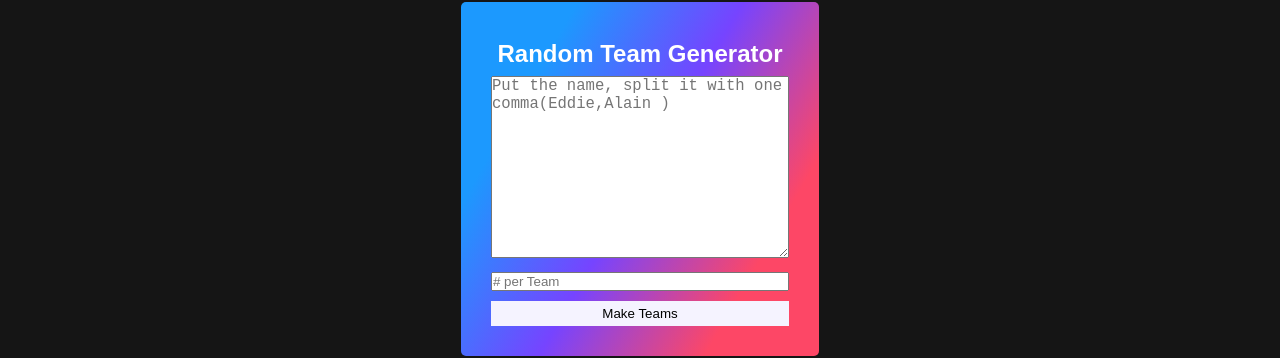
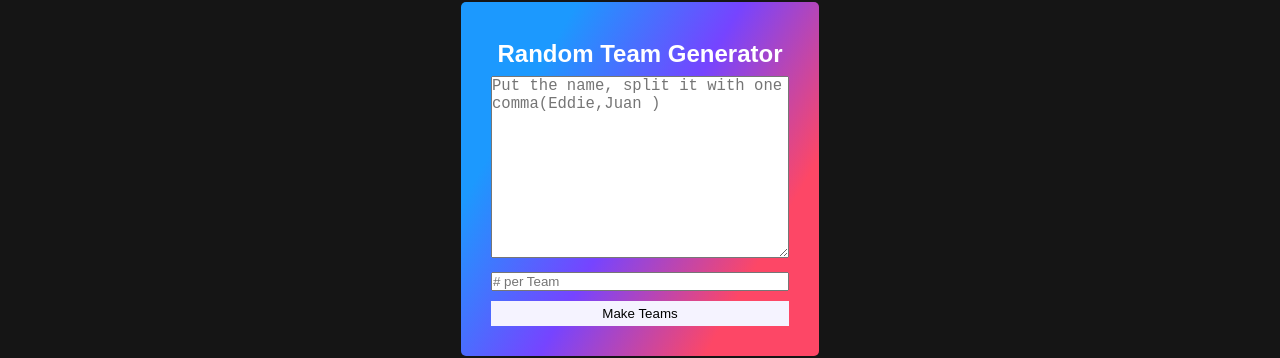
Before and after one commit to ed1868/SoccerListGenerator, a React (Create React App) app in the folder client/: page / in a window 1280 px wide. Shown: the part 401-759 px from the top of the page. Built offline with nearby package versions, Linux system fonts and the light colour scheme.

Commit message:
huge change

```diff
--- a/client/src/components/pages/Home.jsx
+++ b/client/src/components/pages/Home.jsx
@@ -68,7 +68,7 @@ export default function Home() {
           })}
           <textarea
             name="players"
-            placeholder="Put the name, split it with one comma(Eddie,Alain )"
+            placeholder="Put the name, split it with one comma(Eddie,Juan )"
             value={state.players}
             id="myInput"
             cols="30"
```
